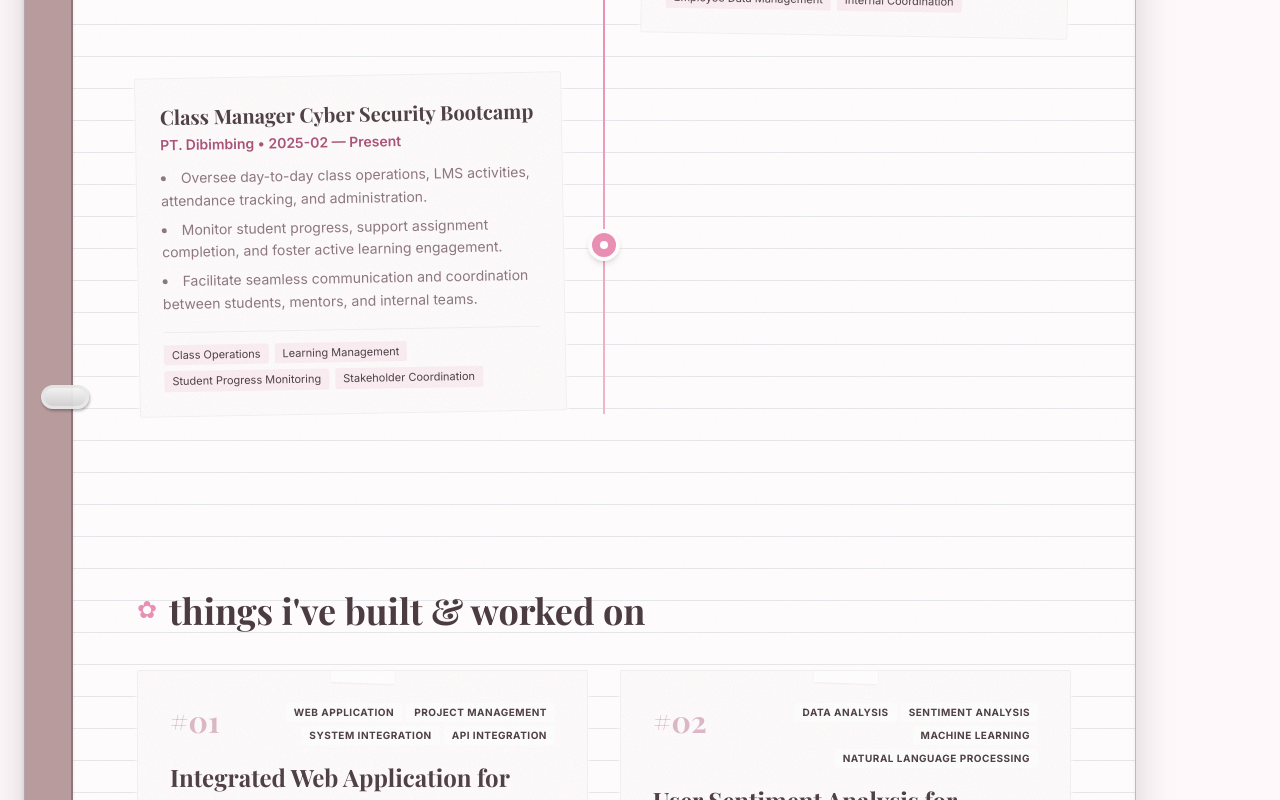
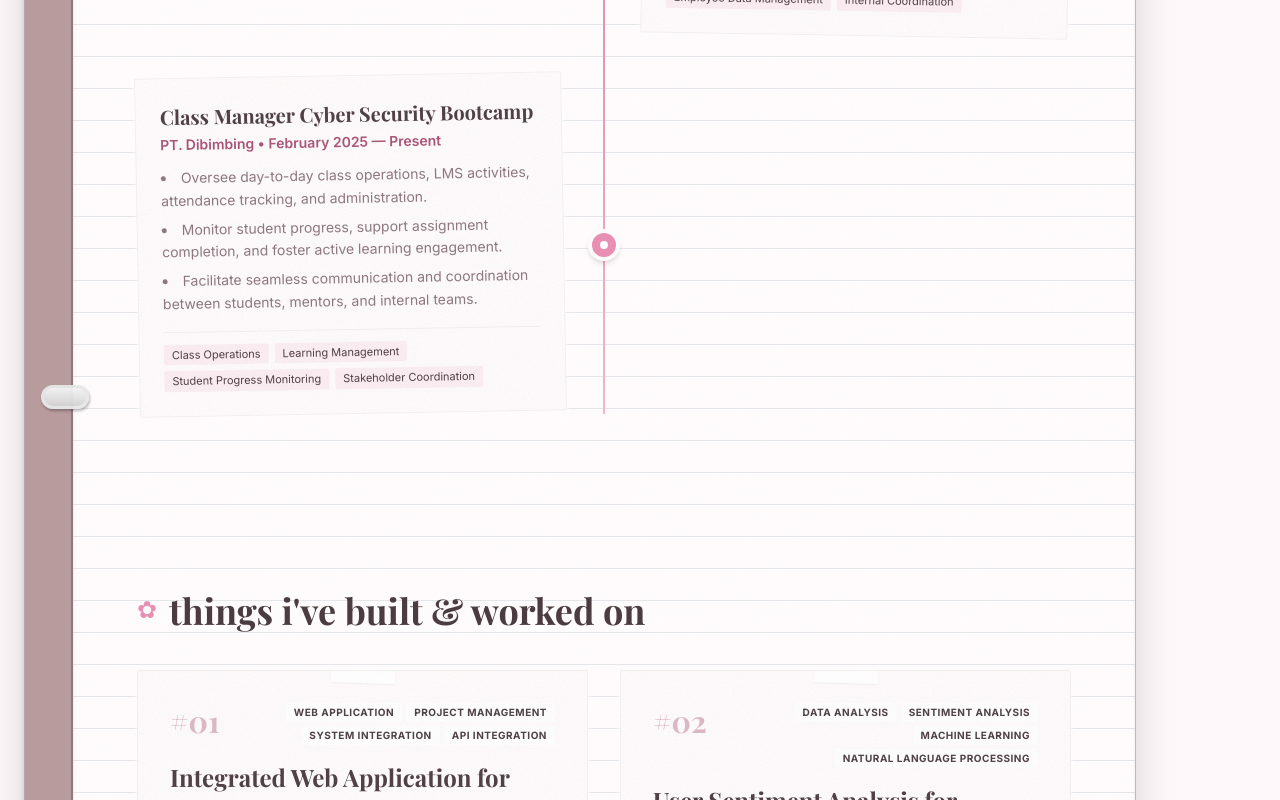
Before and after one commit to farelrakhadzakwan/web-portfolio-ikma, a React (Vite) app: page / in a window 1280 px wide. Shown: the part 2040-2840 px from the top of the page. Built offline with nearby package versions, Linux system fonts and the light colour scheme; a web font is replaced by a local one.

Commit message:
fix: remove phone number and contact button

```diff
--- a/MasterContent.yml
+++ b/MasterContent.yml
@@ -31,7 +31,6 @@ profile:
     country: "Indonesia"
 
   contact:
-    phone: "081358357202"
     email: "ikmalunisaa11@gmail.com"
     linkedin: "www.linkedin.com/in/ikmalunisaannora"
     portfolio: "portofolio"
@@ -70,7 +69,7 @@ education:
     degree: "Bachelor Degree"
     field: "Information Technology Education"
     start_date: "2022-08"
-    end_date: "2026-07"
+    end_date: "July 2026"
     gpa: "3.83/4.00"
 
     highlights:
@@ -114,7 +113,7 @@ work_experience:
   - company: "PT. Dibimbing"
     location: null
     employment_type: null
-    start_date: "2025-02"
+    start_date: "February 2025"
     end_date: "Present"
     role: "Class Manager Cyber Security Bootcamp"
 
--- a/src/components/ContactSection.tsx
+++ b/src/components/ContactSection.tsx
@@ -1,5 +1,5 @@
 import React from 'react';
-import { Mail, Linkedin, Phone } from 'lucide-react';
+import { Mail, Linkedin } from 'lucide-react';
 import { portfolioData } from '../data/portfolioData';
 
 export const ContactSection: React.FC = () => {
@@ -45,19 +45,6 @@ export const ContactSection: React.FC = () => {
             <span className="text-[10px] text-textmuted uppercase tracking-wider">LinkedIn</span>
           </a>
         )}
-
-        {contact?.phone && (
-          <a
-            href={`tel:${contact.phone}`}
-            className="flex flex-col items-center gap-2 group cursor-pointer"
-          >
-            <div className="w-16 h-16 bg-white rounded-full shadow-md border border-pink-100 flex items-center justify-center group-hover:-translate-y-1.5 transition-transform text-textmain group-hover:text-accentpink group-hover:shadow-lg">
-              <Phone size={24} />
-            </div>
-            <span className="font-semibold text-xs md:text-sm text-textmain">{contact.phone}</span>
-            <span className="text-[10px] text-textmuted uppercase tracking-wider">Phone</span>
-          </a>
-        )}
       </div>
 
       <div className="relative inline-block mt-6">
```
Also changed, not shown: 1 other file (tests, documents, lock files or other folders).
